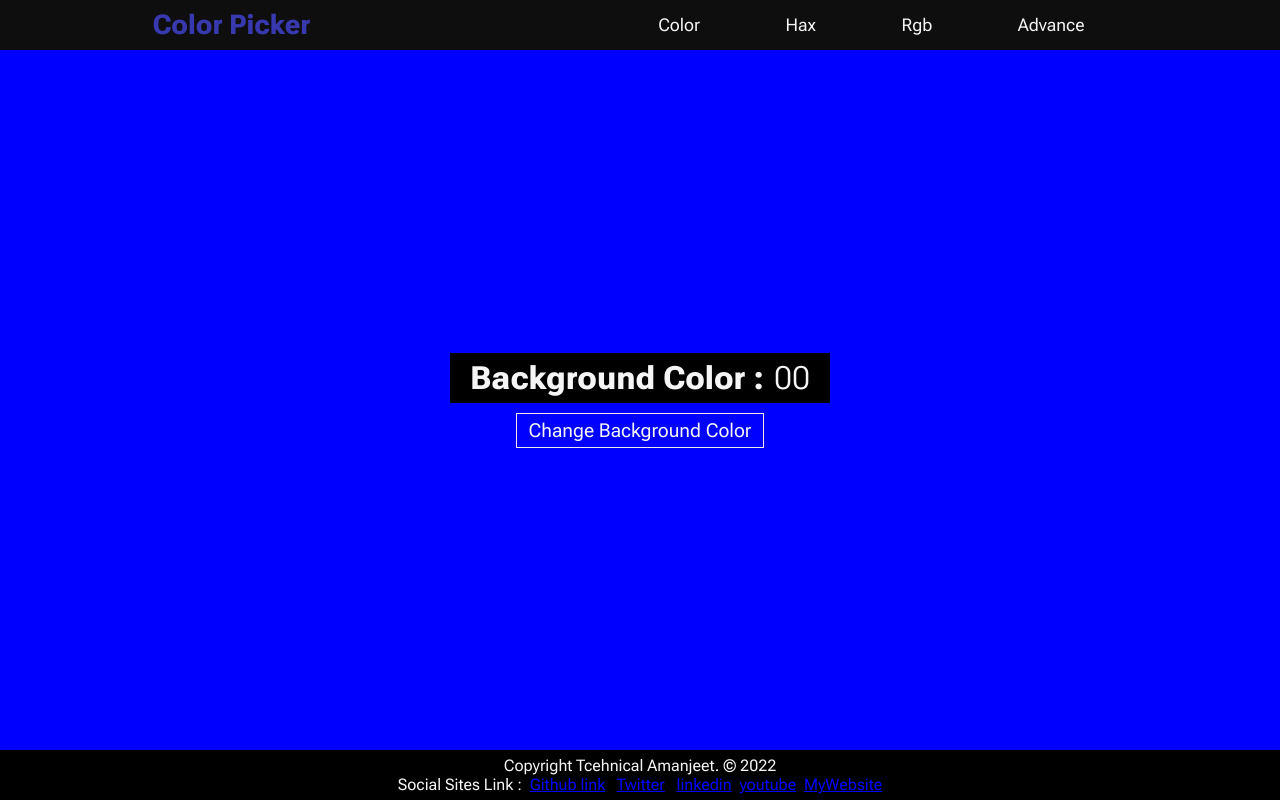
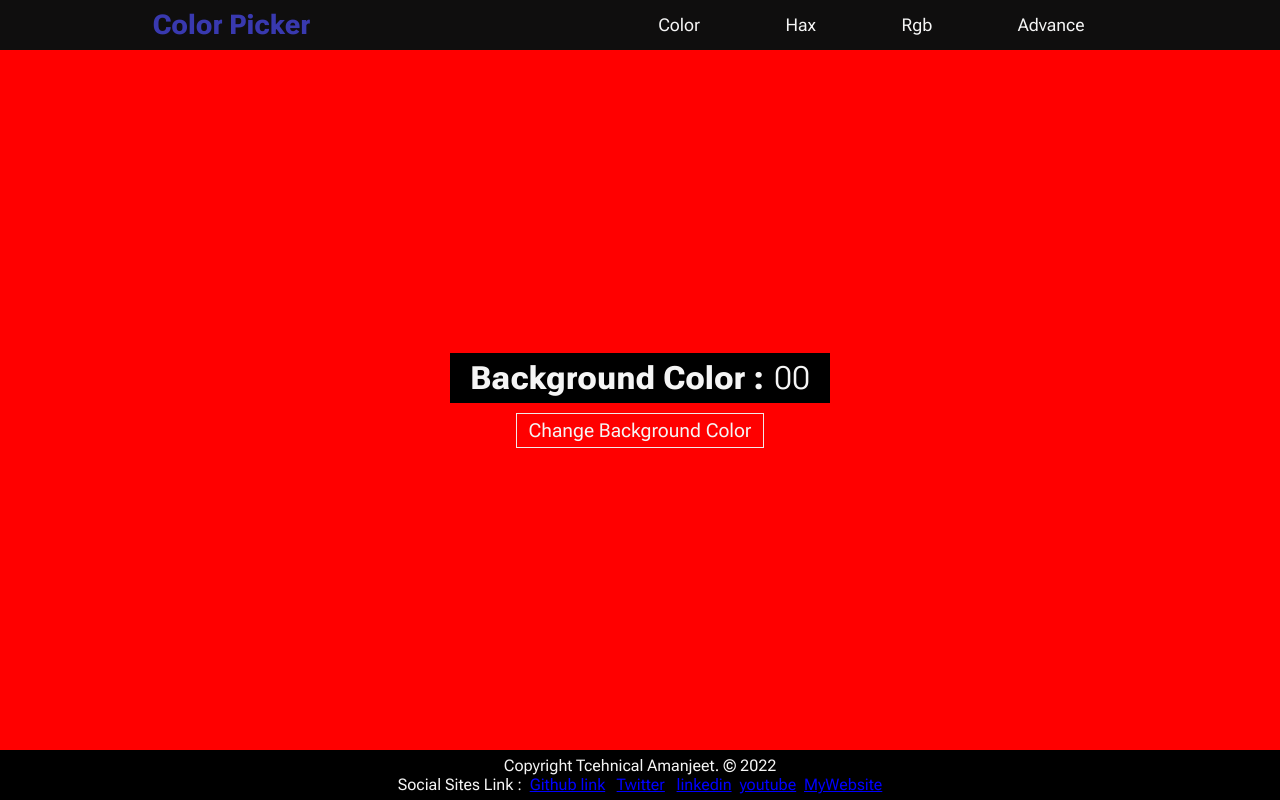
Before and after one commit to TechnicalAmanjeet/Learning-front-end-web-dev, a plain HTML site: page javascript/01.Color_Flipper/index.html in a window 1280 px wide. Both pictures are taken after a click on the button "Change Background Color". Drawn offline with Linux system fonts and the light colour scheme.

Commit message:
solved the issue of import and export module in js. first we have to change the type = module in index.html or other document then the js file we want ot import in other file. we need to write this statement at the end export { variable , function_name }; and in the js file we want to import it we need to write import { variable , function_name } from './otherfile.js';

```diff
--- a/javascript/01.Color_Flipper/index.html
+++ b/javascript/01.Color_Flipper/index.html
@@ -59,7 +59,7 @@
 
 
     <!-- link custom js from here -->
-    <script src="./javascript/index.js"></script>
+    <script src="./javascript/index.js" type="module"></script>
 
 
 </body>
--- /dev/null
+++ b/javascript/01.Color_Flipper/javascript/color_list.js
@@ -0,0 +1,152 @@
+const colorList = [
+    "AliceBlue",
+    "AntiqueWhite",
+    "Aqua",
+    "Aquamarine",
+    "Azure",
+    "Beige",
+    "Bisque",
+    "Black",
+    "BlanchedAlmond",
+    "Blue",
+    "BlueViolet",
+    "Brown",
+    "BurlyWood",
+    "CadetBlue",
+    "Chartreuse",
+    "Chocolate",
+    "Coral",
+    "CornflowerBlue",
+    "Cornsilk",
+    "Crimson",
+    "Cyan",
+    "DarkBlue",
+    "DarkCyan",
+    "DarkGoldenRod",
+    "DarkGray",
+    "DarkGrey",
+    "DarkGreen",
+    "DarkKhaki",
+    "DarkMagenta",
+    "DarkOliveGreen",
+    "DarkOrange",
+    "DarkOrchid",
+    "DarkRed",
+    "DarkSalmon",
+    "DarkSeaGreen",
+    "DarkSlateBlue",
+    "DarkSlateGray",
+    "DarkSlateGrey",
+    "DarkTurquoise",
+    "DarkViolet",
+    "DeepPink",
+    "DeepSkyBlue",
+    "DimGray",
+    "DimGrey",
+    "DodgerBlue",
+    "FireBrick",
+    "FloralWhite",
+    "ForestGreen",
+    "Fuchsia",
+    "Gainsboro",
+    "GhostWhite",
+    "Gold",
+    "GoldenRod",
+    "Gray",
+    "Grey",
+    "Green",
+    "GreenYellow",
+    "HoneyDew",
+    "HotPink",
+    "IndianRed",
+    "Indigo",
+    "Ivory",
+    "Khaki",
+    "Lavender",
+    "LavenderBlush",
+    "LawnGreen",
+    "LemonChiffon",
+    "LightBlue",
+    "LightCoral",
+    "LightCyan",
+    "LightGoldenRodYellow",
+    "LightGray",
+    "LightGrey",
+    "LightGreen",
+    "LightPink",
+    "LightSalmon",
+    "LightSeaGreen",
+    "LightSkyBlue",
+    "LightSlateGray",
+    "LightSlateGrey",
+    "LightSteelBlue",
+    "LightYellow",
+    "Lime",
+    "LimeGreen",
+    "Linen",
+    "Magenta",
+    "Maroon",
+    "MediumAquaMarine",
+    "MediumBlue",
+    "MediumOrchid",
+    "MediumPurple",
+    "MediumSeaGreen",
+    "MediumSlateBlue",
+    "MediumSpringGreen",
+    "MediumTurquoise",
+    "MediumVioletRed",
+    "MidnightBlue",
+    "MintCream",
+    "MistyRose",
+    "Moccasin",
+    "NavajoWhite",
+    "Navy",
+    "OldLace",
+    "Olive",
+    "OliveDrab",
+    "Orange",
+    "OrangeRed",
+    "Orchid",
+    "PaleGoldenRod",
+    "PaleGreen",
+    "PaleTurquoise",
+    "PaleVioletRed",
+    "PapayaWhip",
+    "PeachPuff",
+    "Peru",
+    "Pink",
+    "Plum",
+    "PowderBlue",
+    "Purple",
+    "RebeccaPurple",
+    "Red",
+    "RosyBrown",
+    "RoyalBlue",
+    "SaddleBrown",
+    "Salmon",
+    "SandyBrown",
+    "SeaGreen",
+    "SeaShell",
+    "Sienna",
+    "Silver",
+    "SkyBlue",
+    "SlateBlue",
+    "SlateGray",
+    "SlateGrey",
+    "Snow",
+    "SpringGreen",
+    "SteelBlue",
+    "Tan",
+    "Teal",
+    "Thistle",
+    "Tomato",
+    "Turquoise",
+    "Violet",
+    "Wheat",
+    "White",
+    "WhiteSmoke",
+    "Yellow",
+    "YellowGreen",
+  ];
+
+export { colorList };
--- a/javascript/01.Color_Flipper/javascript/index.js
+++ b/javascript/01.Color_Flipper/javascript/index.js
@@ -1 +1,17 @@
-console.log("just for testing.")
+import { colorList } from './color_list.js';
+
+console.log("just for testing.");
+
+// just for testing pourpose
+
+console.log(colorList[2]);
+
+
+const button = document.getElementById("change_background_color");
+const background_to_change_color = document.querySelector(".main")
+const output = document.getElementById("output-value");
+
+button.addEventListener("click", () =>{
+    console.log("red");
+    background_to_change_color.style.background = "red";
+})
```
Also changed, not shown: javascript/01.Color_Flipper/document/advance.html (added), javascript/01.Color_Flipper/document/hex.html (added), javascript/01.Color_Flipper/document/rgb.html (added), javascript/01.Color_Flipper/javascript/color.js (added).
